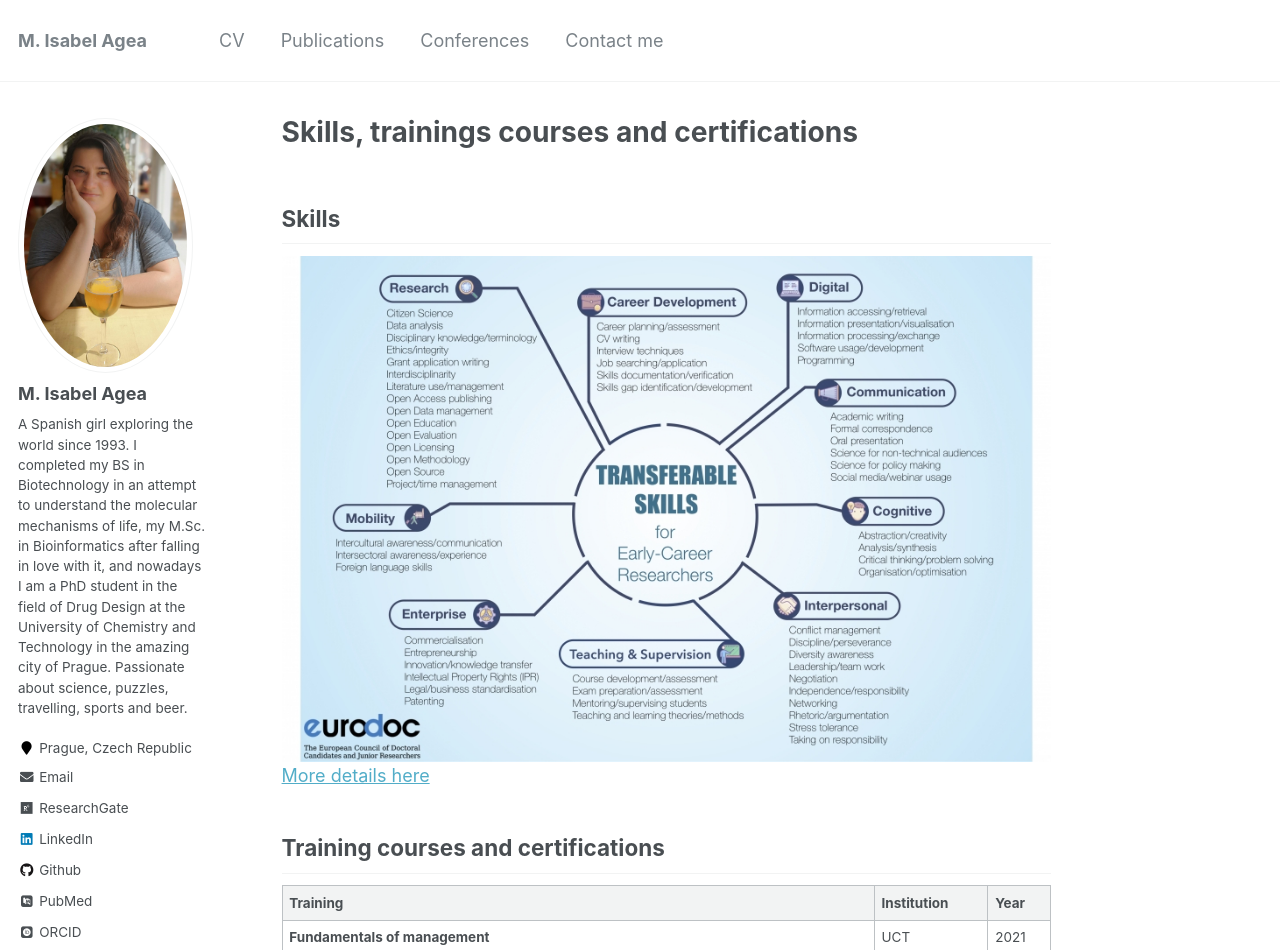
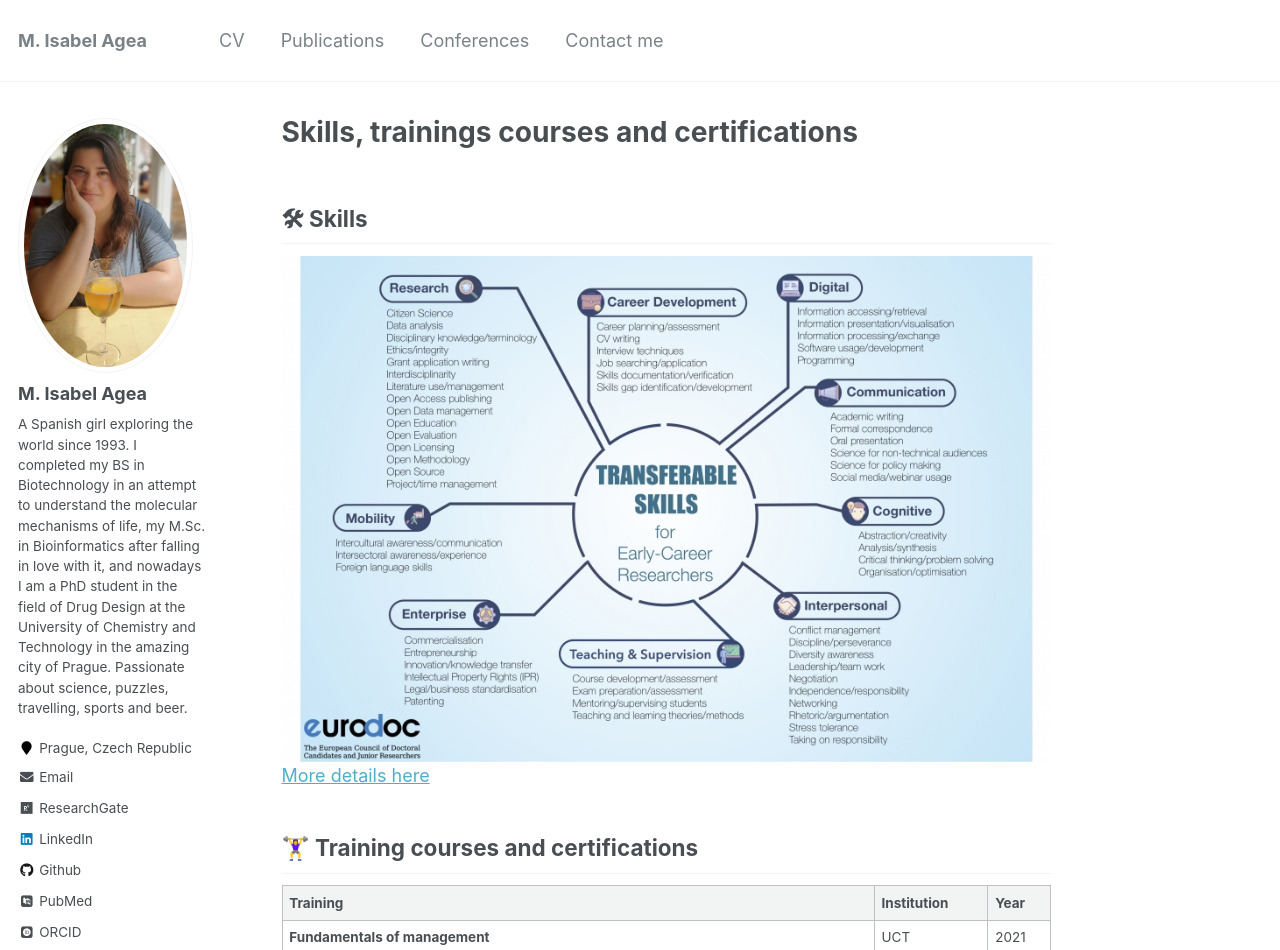
Before and after one commit to Iagea/iagea.github.io, a Jekyll site: the page built from _pages/skills-certifications.md, in a window 1280 px wide and 1347 px high. Shown: the top 950 px of the window. Built offline with Jekyll 4.4.1, drawn with Linux system fonts in a browser that asks for light colours; some web fonts are replaced.

```diff
--- a/_pages/skills-certifications.md
+++ b/_pages/skills-certifications.md
@@ -6,13 +6,13 @@ redirect_from:
   - "/sk/"
 ---
 
-## Skills
+## 🛠 Skills
 <img src='/images/TS_EURODOC.jpg'>
 [More details here](https://iagea.github.io/skills-detail/)
 
 
 
-## Training courses and certifications
+## 🏋️‍♀️ Training courses and certifications
 
 | Training | Institution | Year
 | ------------- | ------------- | ------------- |
```
